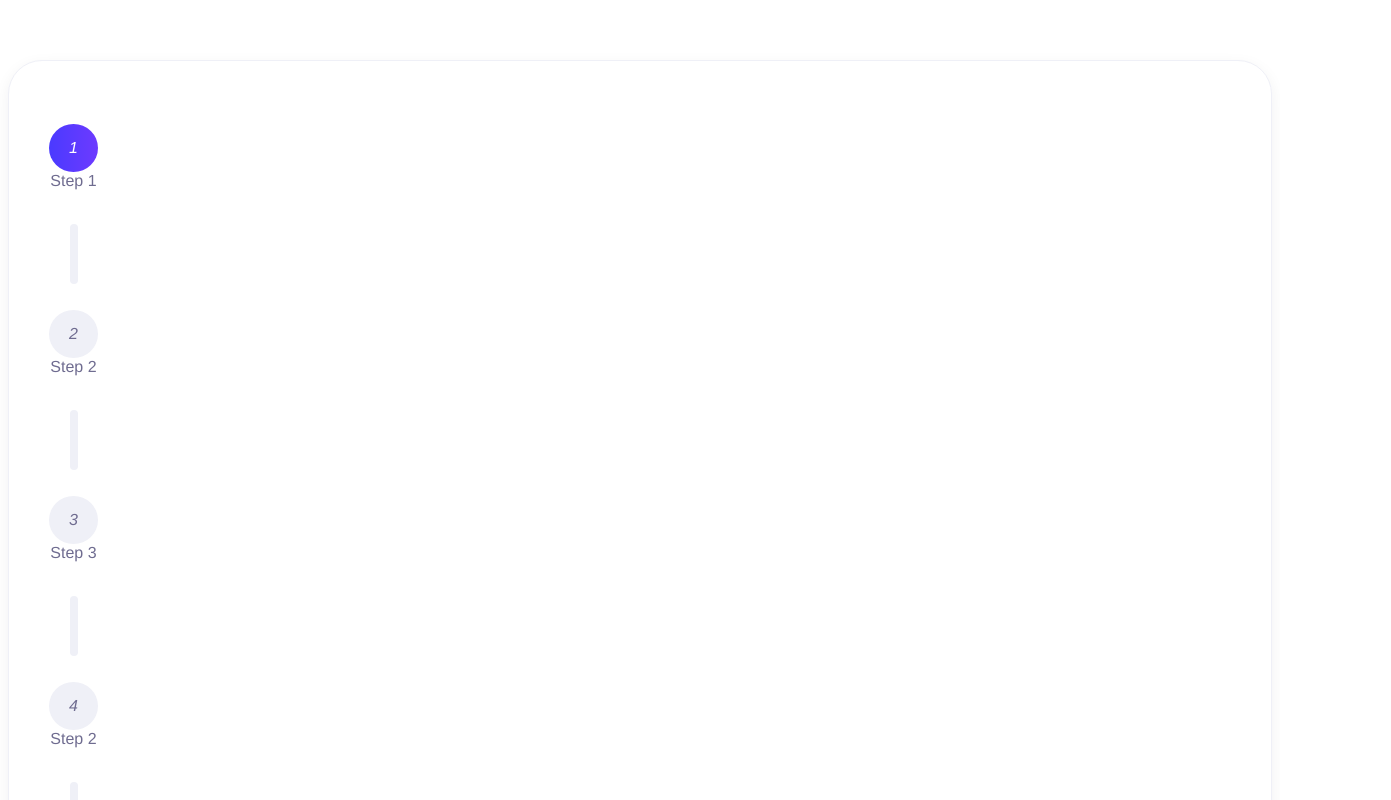
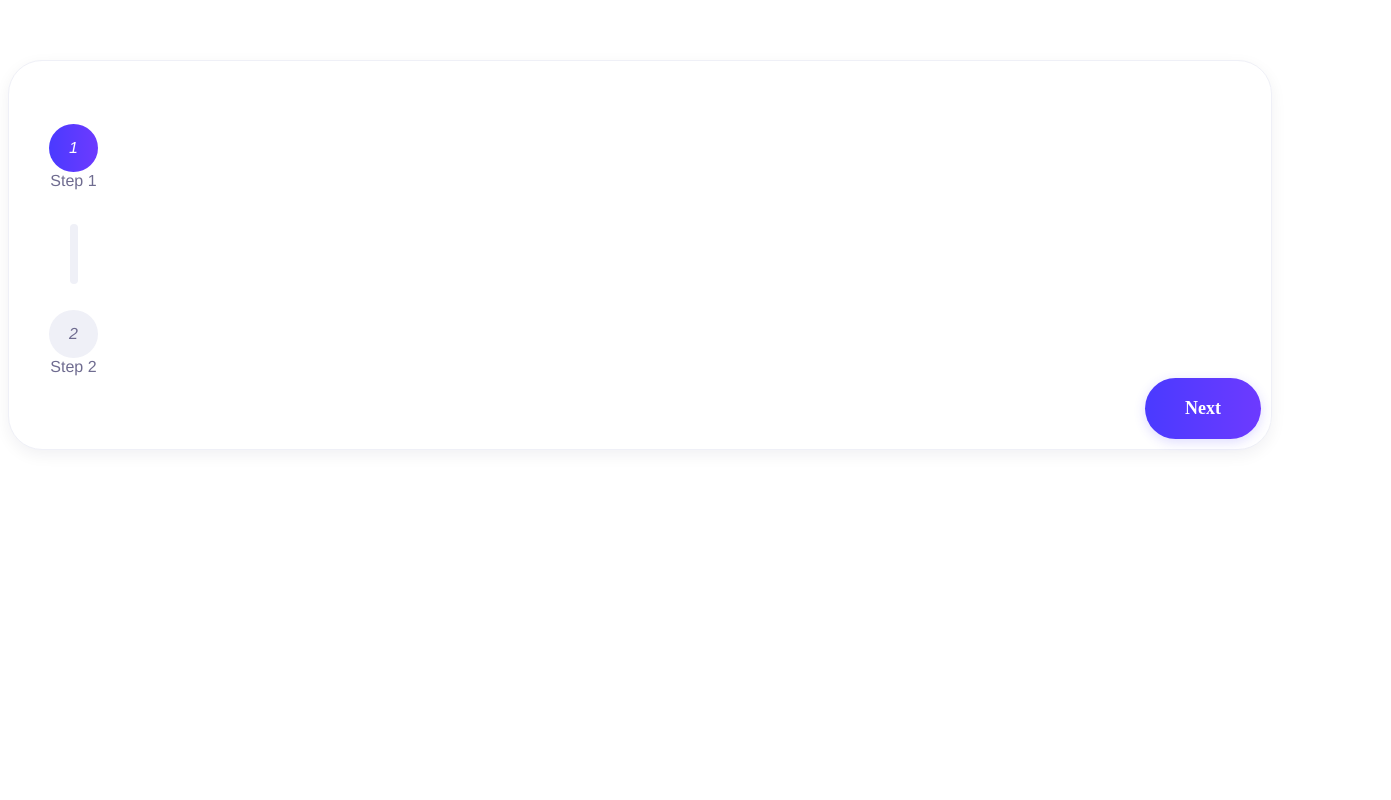
Before and after one commit to bahadirsofuoglu/form-wizard-vue3, a Vue app: page / in a window 1280 px wide. Shown: the top 800 px of the page, 1391 px wide, since content can reach past the window. Built offline with nearby package versions, Linux system fonts and the light colour scheme.

Commit message:
flexbox changes for vertical

```diff
--- a/src/components/Wizard.vue
+++ b/src/components/Wizard.vue
@@ -1,6 +1,5 @@
 <template>
-  <div :id="id" class="fw">
-    <div class="fw__body" :class="[{ 'fw-vertical': isVertical }]">
+  <div :id="id" class="fw" :class="[{ 'fw-vertical': isVertical }]">
     <ul class="fw__body__list" role="tablist">
       <WizardStep
         v-for="(tab, index) in tabs"
@@ -12,10 +11,10 @@
       >
       </WizardStep>
     </ul>
+    <div class="fw__body">
       <div class="fw__body__content">
         <div class="fw__body__container">
           <slot />
-        </div>
         </div>
       </div>
       <div v-if="!hideButtons" class="fw__footer">
@@ -53,6 +52,7 @@
         </slot>
       </div>
     </div>
+  </div>
 </template>
 
 <script setup>
@@ -75,21 +75,6 @@ const props = defineProps({
         id: 1,
         checked: false,
         title: 'Step 2'
-      },
-      {
-        id: 2,
-        checked: false,
-        title: 'Step 3'
-      },
-      {
-        id: 1,
-        checked: false,
-        title: 'Step 2'
-      },
-      {
-        id: 2,
-        checked: false,
-        title: 'Step 3'
       }
     ]
   },
--- a/src/styles/_form-wizard.scss
+++ b/src/styles/_form-wizard.scss
@@ -111,9 +111,14 @@
   &-vertical {
     flex-direction: row;
 
+    .fw__body {
+      flex-direction: column;
+      flex: 1 1;
+    }
     .fw__body__content {
       padding: 60px;
       width: 100%;
+      flex: 20 1;
     }
     ul {
       flex-direction: column;
```
Lines whose indentation alone changed are shown as unchanged.
